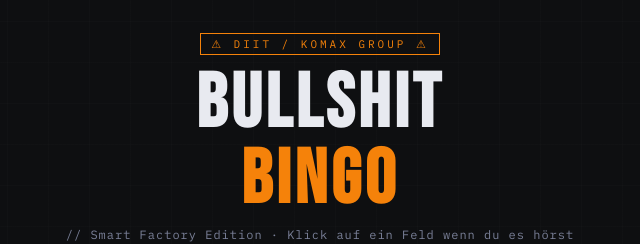
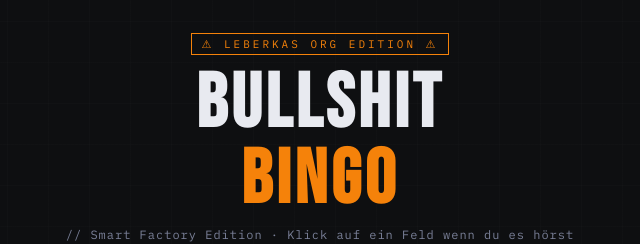
Before and after one commit to Dirnei/bsbingo, a website built with Vite: page client/index.html in a window 1280 px wide. Shown: the top 244 px of the page, 320-960 px from the left. Built offline with nearby package versions, Linux system fonts and the light colour scheme; files whose address does not match are found by name.

Commit message:
smal fixes

```diff
--- a/client/src/renderer.ts
+++ b/client/src/renderer.ts
@@ -23,7 +23,7 @@ let groupListAbortController: AbortController | null = null;
 export function mountApp(container: HTMLElement, callbacks: RenderCallbacks): void {
   container.innerHTML = `
     <header>
-      <div class="badge">⚠ DiIT / Komax Group ⚠</div>
+      <div class="badge">⚠ LEBERKAS ORG EDITION ⚠</div>
       <h1>BULLSHIT<br><span>BINGO</span></h1>
       <div class="subtitle">// Smart Factory Edition · Klick auf ein Feld wenn du es hörst</div>
     </header>
```
Also changed, not shown: bullshit-bingo.html (+2 -2 lines), 1 other file.
